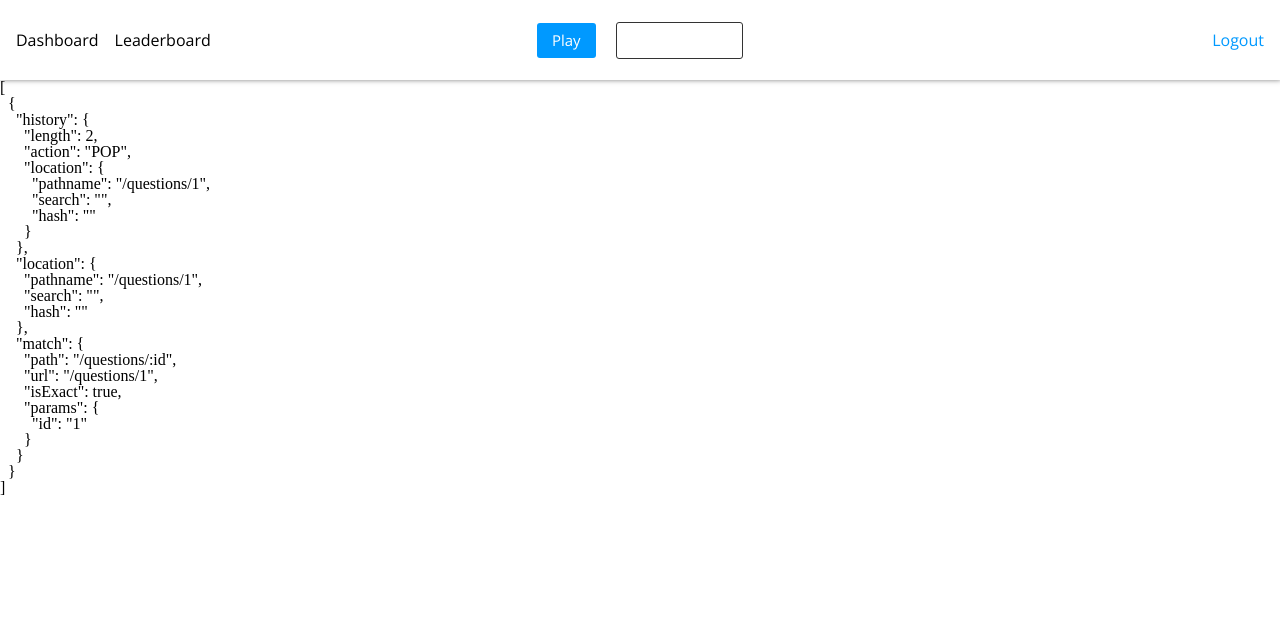
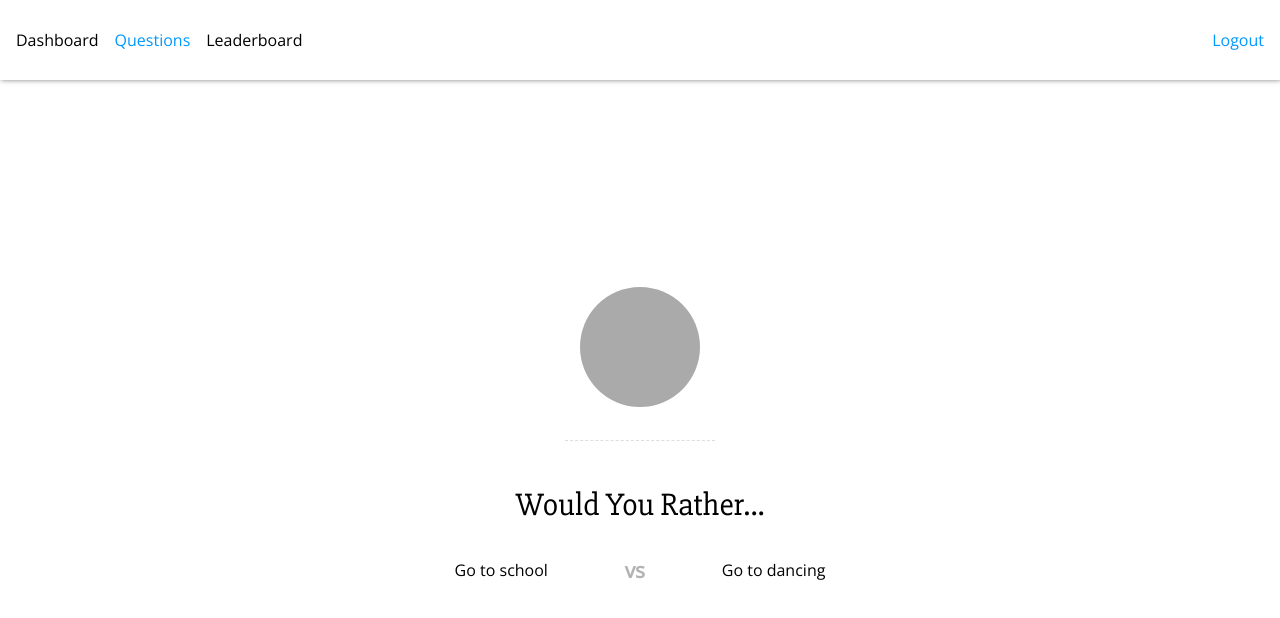
Before and after one commit to freesource-us/udacity_would-your-rather, a React (Create React App) app: page /questions/1 in a window 1280 px wide. Shown: the top 618 px of the page. Built offline with nearby package versions, Linux system fonts and the light colour scheme.

Commit message:
chore: nonworking push to sync repo with pc

```diff
--- a/src/components/Layout/Header.js
+++ b/src/components/Layout/Header.js
@@ -9,15 +9,9 @@ export const Header = props => {
         <Link exact to="/">
           Dashboard
         </Link>
+
+        <Link to="/questions">Questions</Link>
         <Link to="/leaderboard">Leaderboard</Link>
-      </nav>
-      <nav className="action">
-        <Link to="/play" className="button primary">
-          Play
-        </Link>
-        <Link to="/add" className="button">
-          Add Question
-        </Link>
       </nav>
       <nav className="user">
         <Link to="/">Logout</Link>
--- a/src/components/Layout/Question.js
+++ b/src/components/Layout/Question.js
@@ -2,7 +2,7 @@ import React from "react";
 
 export const Question = () => {
   return (
-    <div className="question">
+    <div className="ask">
       <h1>Would You Rather...</h1>
       <ol className="choices">
         <li>
--- a/src/components/Pages/Dashboard.js
+++ b/src/components/Pages/Dashboard.js
@@ -3,7 +3,7 @@ import { Question } from "../Layout/Question";
 
 export const Dashboard = ({ ...props }) => {
   return (
-    <article className="page login">
+    <article className="page dashboard">
       <div className="icon" />
       <hr />
       <Question />
--- a/src/components/Pages/Login.js
+++ b/src/components/Pages/Login.js
@@ -1,6 +1,8 @@
 import React from "react";
 
 export const Login = ({ ...props }) => {
+  localStorage.setItem("session", "username");
+  // TODO: handle login
   return (
     <article className="page login">
       <pre>{JSON.stringify(props, null, 2)}</pre>
--- a/src/components/Pages/Logout.js
+++ b/src/components/Pages/Logout.js
@@ -1,6 +1,7 @@
 import React from "react";
 import { Redirect } from "react-router-dom";
 
-export const Logout = ({ ...props }) => {
+export const Logout = () => {
+  localStorage.removeItem("session");
   return <Redirect to="/" />;
 };
--- /dev/null
+++ b/src/components/Pages/Questions.js
@@ -0,0 +1,27 @@
+import React from "react";
+import { Question } from "../Layout/Question";
+import { Route, Link } from "react-router-dom";
+
+export const Questions = () => {
+  return (
+    <article className="page question">
+      <div className="icon" />
+      <hr />
+      <Route path="/questions/:id" component={Question} />
+      <Route
+        exact
+        path="/questions"
+        render={() => (
+          <>
+            <button className="button primary auto-center" type="button">
+              Play
+            </button>
+            <Link to="/add" className="button">
+              Add Question
+            </Link>
+          </>
+        )}
+      />
+    </article>
+  );
+};
--- a/src/components/Pages/index.js
+++ b/src/components/Pages/index.js
@@ -2,3 +2,4 @@ export * from "./Login";
 export * from "./Logout";
 export * from "./NotFound";
 export * from "./Dashboard";
+export * from "./Questions";
--- a/src/components/Router.js
+++ b/src/components/Router.js
@@ -1,6 +1,6 @@
 import React from "react";
 import { Route, Switch } from "react-router-dom";
-import { Dashboard, Login, Logout, NotFound } from "./Pages";
+import { Dashboard, Login, Logout, NotFound, Questions } from "./Pages";
 
 const Router = () => {
   return (
@@ -8,7 +8,7 @@ const Router = () => {
       <Route exact path="/" component={Dashboard} />
       <Route path="/login" component={Login} />
       <Route path="/logout" component={Logout} />
-      <Route path="/questions/:id" render={(...props) => <pre>{JSON.stringify(props, null, 2)}</pre>} />
+      <Route path="/questions" component={Questions} />
       <Route path="/leaderboard" render={(...props) => <pre>{JSON.stringify(props, null, 2)}</pre>} />
       <Route path="/add" render={(...props) => <pre>{JSON.stringify(props, null, 2)}</pre>} />
       <Route component={NotFound} />
--- a/src/index.css
+++ b/src/index.css
@@ -235,7 +235,7 @@ div.icon {
   align-self: center;
 }
 
-div.question {
+div.ask {
   width: 100%;
   max-width: 75vw;
   display: flex;
@@ -244,7 +244,7 @@ div.question {
   align-self: center;
 }
 
-div.question h1 {
+div.ask h1 {
   text-align: center;
 }
 
@@ -265,6 +265,10 @@ ol.choices > li.vs {
   font-size: 1.3em;
   font-weight: 900;
   color: rgba(0, 0, 0, 0.3);
+}
+
+.auto-center {
+  margin: 0 auto !important;
 }
 
 .button {
```
